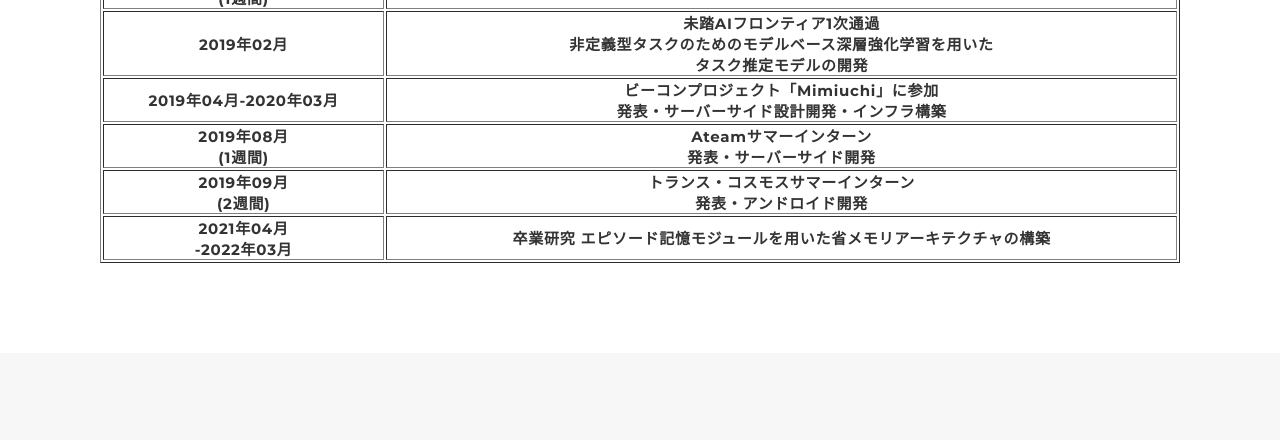
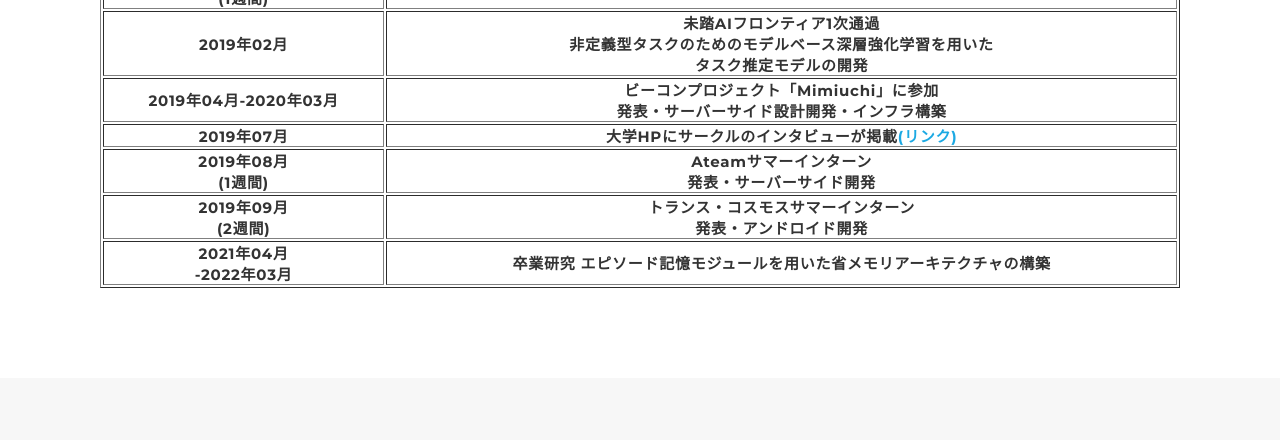
Before and after one commit to EbichanOO/EbichanOO.github.io, a plain HTML site: page index.html in a window 1280 px wide. Shown: the part 2580-3020 px from the top of the page. Drawn offline with nearby package versions, Linux system fonts and the light colour scheme.

Commit message:
[add] college article

```diff
--- a/index.html
+++ b/index.html
@@ -154,6 +154,10 @@
                 <th>ビーコンプロジェクト「Mimiuchi」に参加<br>発表・サーバーサイド設計開発・インフラ構築</th>
               </tr>
               <tr>
+                <th>2019年07月</th>
+                <th>大学HPにサークルのインタビューが掲載<a href="https://www.fun.ac.jp/activity/720">(リンク)</a></th>
+              </tr>
+              <tr>
                 <th>2019年08月<br>(1週間)</th>
                 <th>Ateamサマーインターン<br>発表・サーバーサイド開発</th>
               </tr>
```
